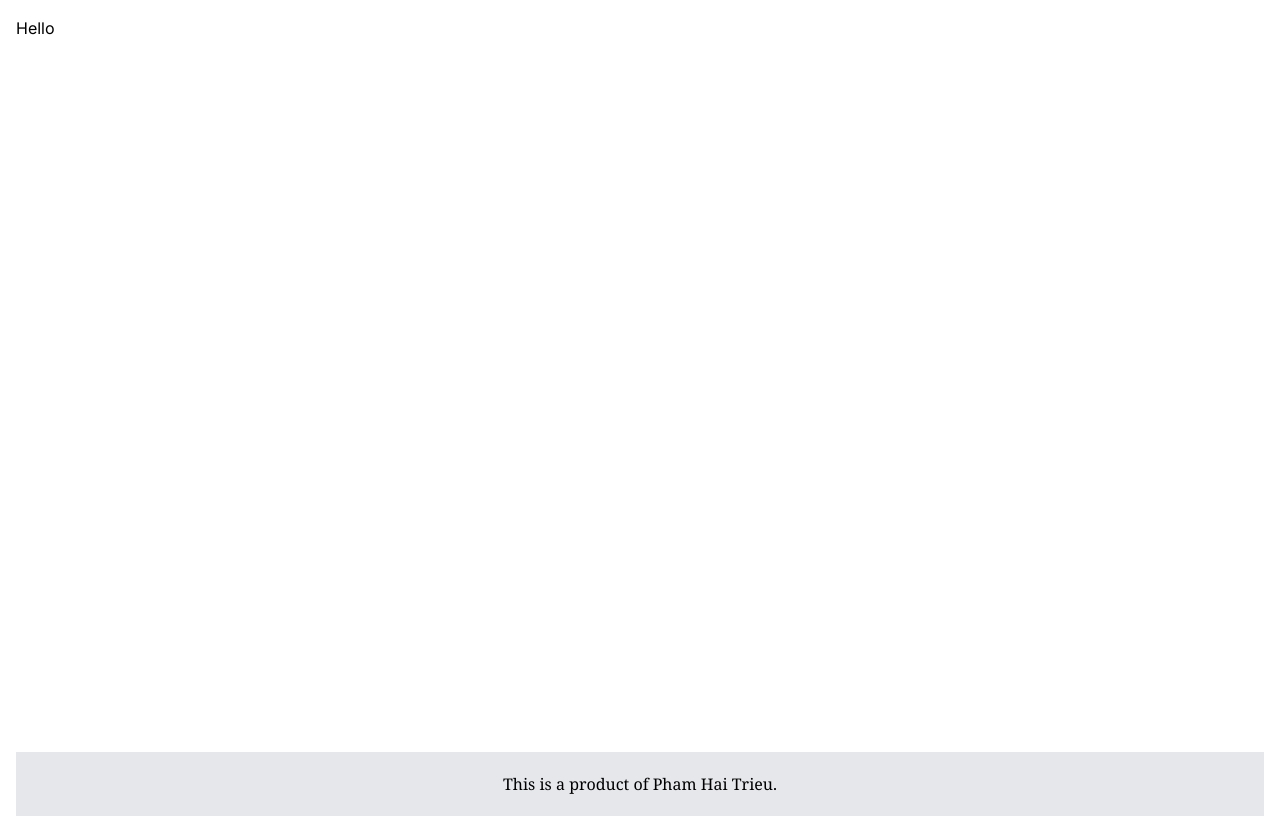
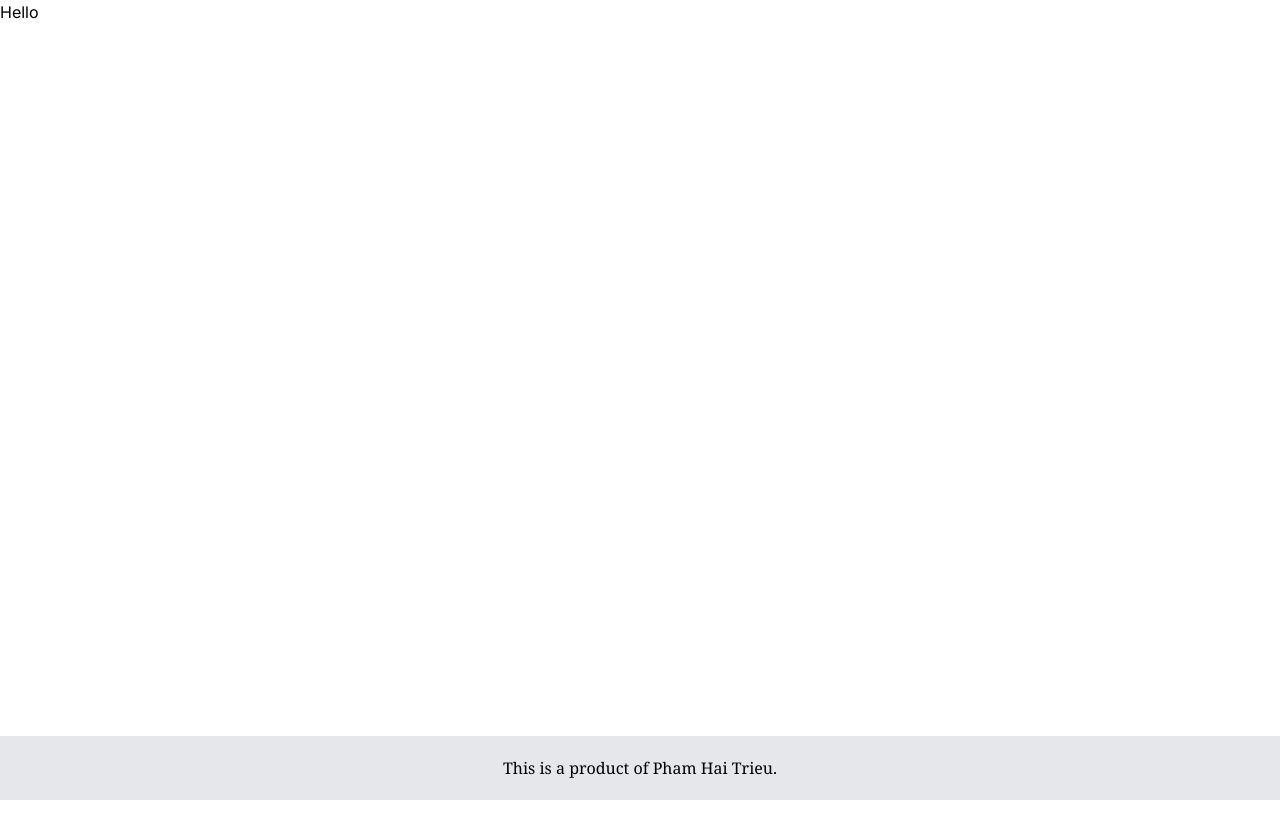
Before and after one commit to meowliodaz/ecom-fe, a Next.js app: page / in a window 1280 px wide. After the commit the page ends 800 px from the top, so only its background shows below. Built offline with nearby package versions, Linux system fonts and the light colour scheme.

Commit message:
:lipstick: [layout] Remove general padding

```diff
--- a/src/app/globals.css
+++ b/src/app/globals.css
@@ -24,7 +24,6 @@ body {
 			rgb(var(--background-end-rgb))
 		)
 		rgb(var(--background-start-rgb)); */
-	padding: 1rem
 }
 
 
```
